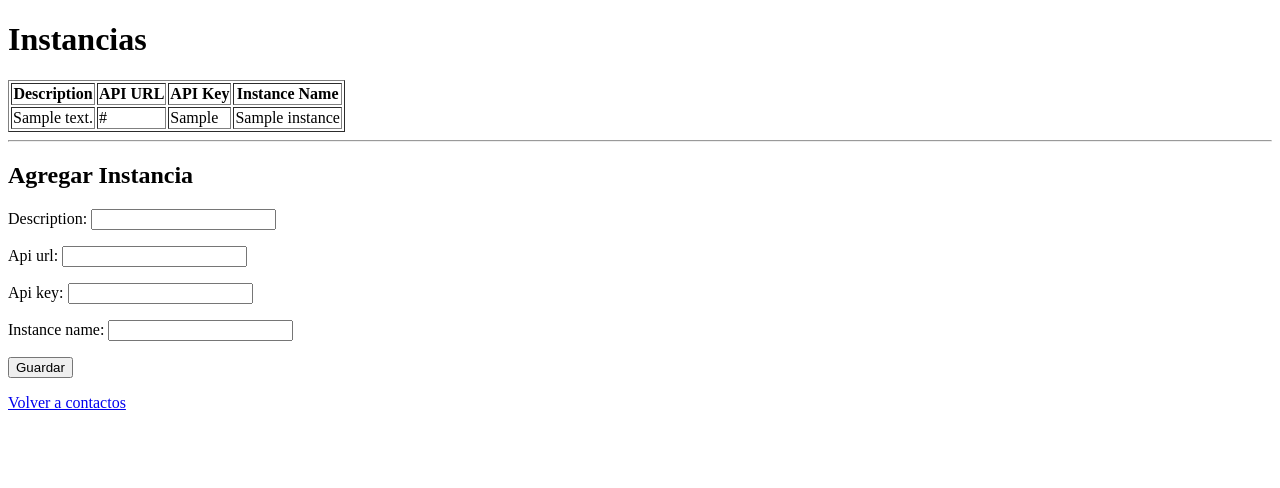
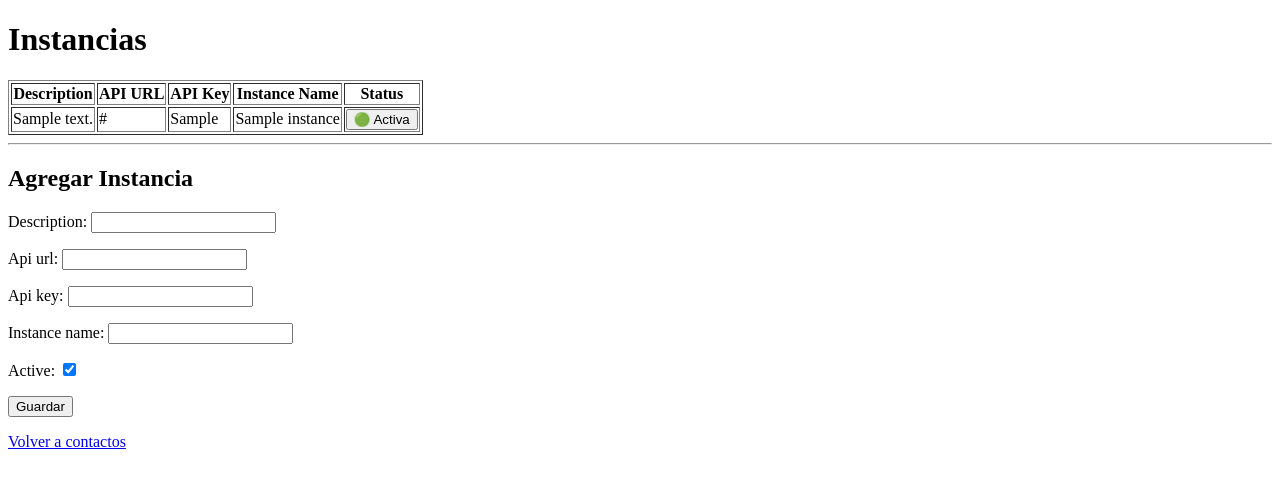
Before and after one commit to rusoftware/django-learn, a Django app: page /instances/ in a window 1280 px wide. Shown: the top 488 px of the page. Run offline with Django 5.2, Linux system fonts and the light colour scheme; tables that the repository leaves empty hold one stand-in row (values such as "Sample post").

Commit message:
improve instances management

```diff
--- a/app/core/forms.py
+++ b/app/core/forms.py
@@ -13,4 +13,4 @@ class ContactCSVForm(forms.Form):
 class InstanceForm(forms.ModelForm):
     class Meta:
         model = Instance
-        fields = ['description', 'api_url', 'api_key', 'instance_name']
+        fields = ['description', 'api_url', 'api_key', 'instance_name', 'active']
--- a/app/core/models.py
+++ b/app/core/models.py
@@ -24,6 +24,7 @@ class Instance(models.Model):
     api_url = models.URLField()
     api_key = models.CharField(max_length=255)
     instance_name = models.CharField(max_length=100)
+    active = models.BooleanField(default=True)
 
     def __str__(self):
         return self.description
--- a/app/core/templates/core/instances_list.html
+++ b/app/core/templates/core/instances_list.html
@@ -11,6 +11,7 @@
             <th>API URL</th>
             <th>API Key</th>
             <th>Instance Name</th>
+            <th>Status</th>
         </tr>
         {% for instance in instances %}
         <tr>
@@ -18,6 +19,14 @@
             <td>{{ instance.api_url }}</td>
             <td>{{ instance.api_key }}</td>
             <td>{{ instance.instance_name }}</td>
+            <td>
+                <form method="post" action="{% url 'toggle_instance' instance.pk %}">
+                    {% csrf_token %}
+                    <button type="submit">
+                        {% if instance.active %}🟢 Activa{% else %}🔴 Inactiva{% endif %}
+                    </button>
+                </form>
+            </td>
         </tr>
         {% endfor %}
     </table>
--- a/app/core/urls.py
+++ b/app/core/urls.py
@@ -7,4 +7,7 @@ urlpatterns = [
     path('test-send/', views.test_whatsapp_send, name='test_send'),
     path('send-messages/', views.send_messages_view, name='send_messages'),
     path('test-send-media/', views.test_send_media, name='test_send_media'),
+    # actions
+    path('instances/<int:pk>/toggle/', views.toggle_instance_active, name='toggle_instance'),
+
 ]
--- a/app/core/views.py
+++ b/app/core/views.py
@@ -1,4 +1,4 @@
-from django.shortcuts import render, redirect
+from django.shortcuts import render, redirect, get_object_or_404
 from django.http import HttpResponse
 from .models import Contact, ContactGroup, Instance, MessageHistory
 from .forms import ContactBulkForm, ContactCSVForm, InstanceForm
@@ -93,6 +93,12 @@ def instances_list(request):
         'form': form
     })
 
+def toggle_instance_active(request, pk):
+    instance = get_object_or_404(Instance, pk=pk)
+    instance.active = not instance.active
+    instance.save()
+    return redirect('instances_list')
+
 def test_whatsapp_send(request):
     instance = Instance.objects.get(instance_name="WA") # Instance.objects.first()
     contact = Contact.objects.filter(active=True).first()
```
Also changed, not shown: app/core/admin.py (+6 -1 lines), app/core/migrations/0004_instance_active.py (added).
